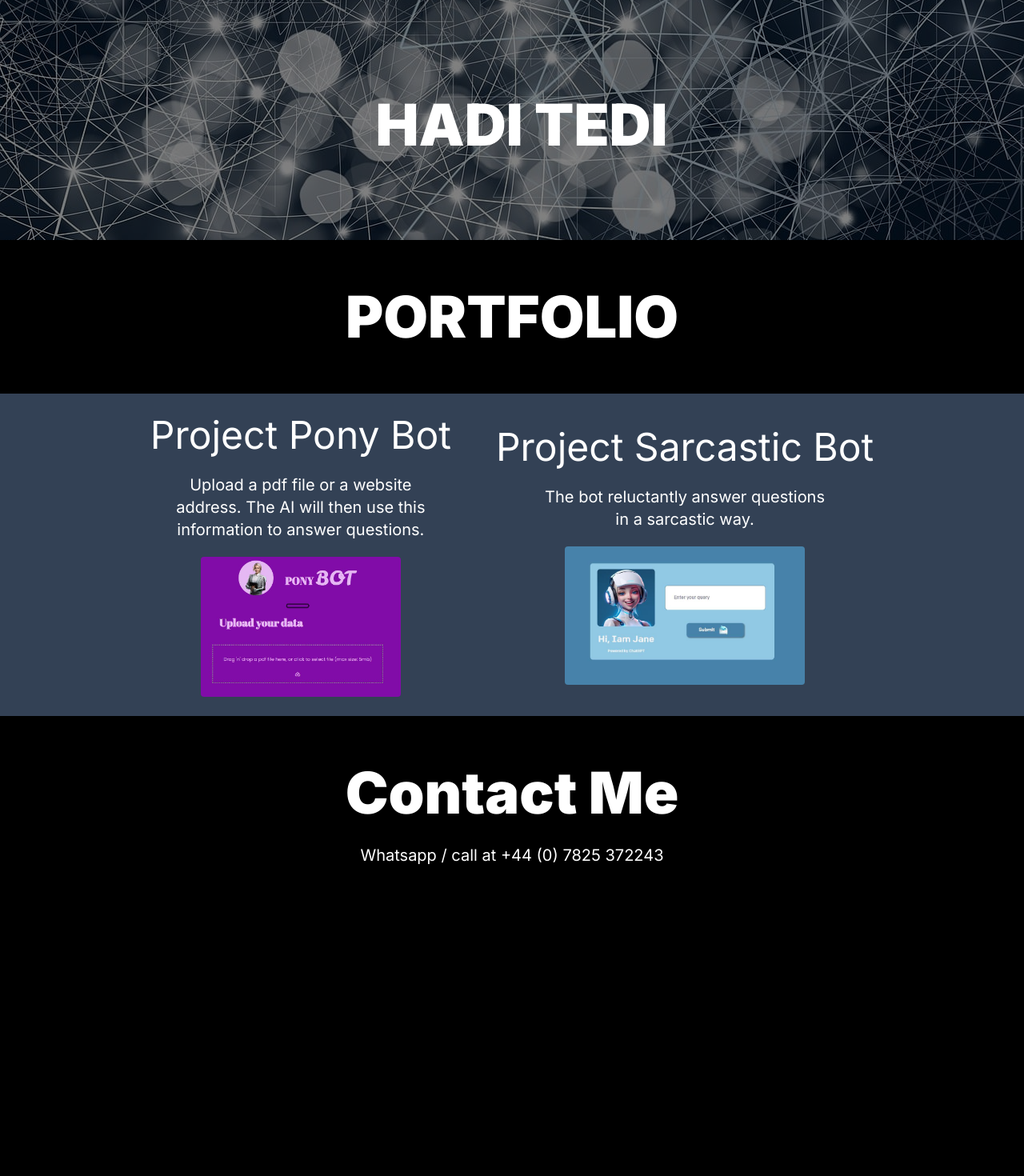
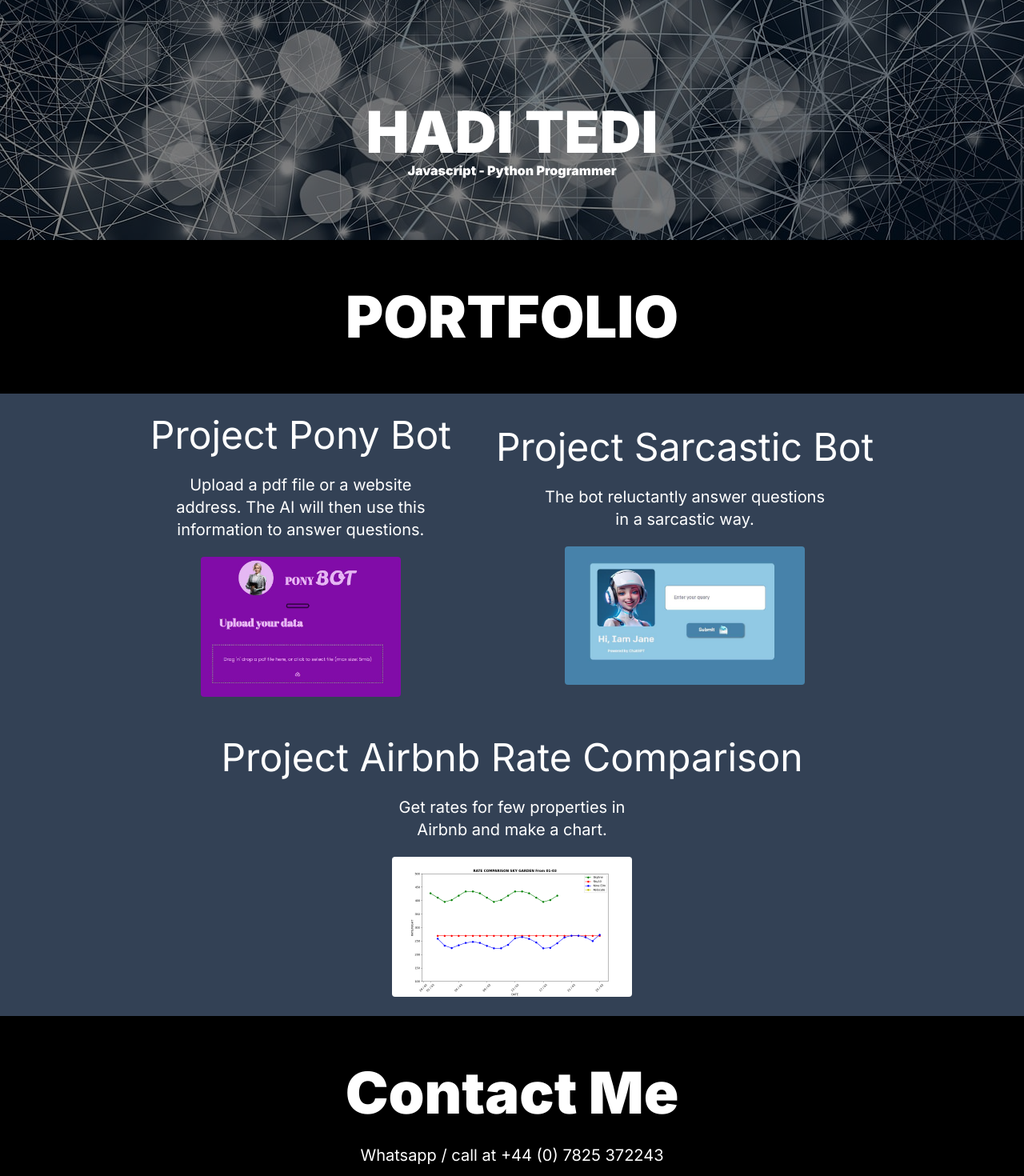
Before and after one commit to haditedi/haditedi, a Next.js app: page / in a window 1280 px wide. Shown: the top 1470 px of the page at 80% size. Before the commit the page ends 1123 px from the top, so only its background shows below. Built offline with nearby package versions, Linux system fonts and the light colour scheme.

Commit message:
added new project

```diff
--- a/app/page.js
+++ b/app/page.js
@@ -23,9 +23,10 @@ export default function Home() {
           initial={{ opacity: 0, x: "-10%" }}
           animate={{ opacity: 1, x: "0" }}
           transition={{ duration: 1 }}
-          className="absolute w-full mt-10 pt-10 top-10 left-3 text-white text-center text-5xl md:text-7xl font-black"
+          className="absolute w-full top-[43%] text-white text-center font-black z-10"
         >
-          HADI TEDI
+          <h1 className="text-5xl md:text-7xl">HADI TEDI</h1>
+          <p>Javascript - Python Programmer</p>
         </motion.div>
       </section>
 
@@ -34,7 +35,7 @@ export default function Home() {
           initial={{ opacity: 0, x: "10%" }}
           animate={{ opacity: 1, x: "0" }}
           transition={{ duration: 1 }}
-          className="m-10 p-5 text-center text-white text-center text-5xl md:text-7xl font-black"
+          className="m-10 p-5 text-center text-white text-5xl md:text-7xl font-black"
         >
           PORTFOLIO
         </motion.h1>
@@ -46,7 +47,7 @@ export default function Home() {
             viewport={{ once: true }}
             className="flex flex-col justify-center items-center m-3"
           >
-            <h1 className="text-center text-white text-center text-3xl md:text-5xl m-2 p-2">
+            <h1 className="text-white text-center text-3xl md:text-5xl m-2 p-2">
               Project Pony Bot
             </h1>
             <p className="w-[350px] m-2 text-lg md:text-xl text-center">
@@ -78,7 +79,7 @@ export default function Home() {
             viewport={{ once: true }}
             className="flex flex-col justify-center items-center m-3"
           >
-            <h1 className="text-center text-white text-center text-3xl md:text-5xl m-2 p-2">
+            <h1 className="text-white text-center text-3xl md:text-5xl m-2 p-2">
               Project Sarcastic Bot
             </h1>
             <p className="w-[350px] m-2 text-lg md:text-xl text-center">
@@ -92,6 +93,32 @@ export default function Home() {
                   height={300}
                   width={300}
                   alt="picture of project talk to pdf"
+                />
+              </Link>
+            </motion.div>
+          </motion.div>
+
+          <motion.div
+            initial={{ opacity: 0, y: "10%" }}
+            whileInView={{ opacity: 1, y: "0" }}
+            transition={{ duration: 1 }}
+            viewport={{ once: true }}
+            className="flex flex-col justify-center items-center m-3"
+          >
+            <h1 className="text-white text-center text-3xl md:text-5xl m-2 p-2">
+              Project Airbnb Rate Comparison
+            </h1>
+            <p className="w-[350px] m-2 text-lg md:text-xl text-center">
+              Get rates for few properties in Airbnb and make a chart.
+            </p>
+            <motion.div whileHover={{ scale: 1.1 }}>
+              <Link href="/skygarden.png" target="_blank">
+                <Image
+                  className="block rounded m-3"
+                  src="/skygarden.png"
+                  height={300}
+                  width={300}
+                  alt="chart of rate comparison"
                 />
               </Link>
             </motion.div>
```
Also changed, not shown: public/skygarden.png (added).
